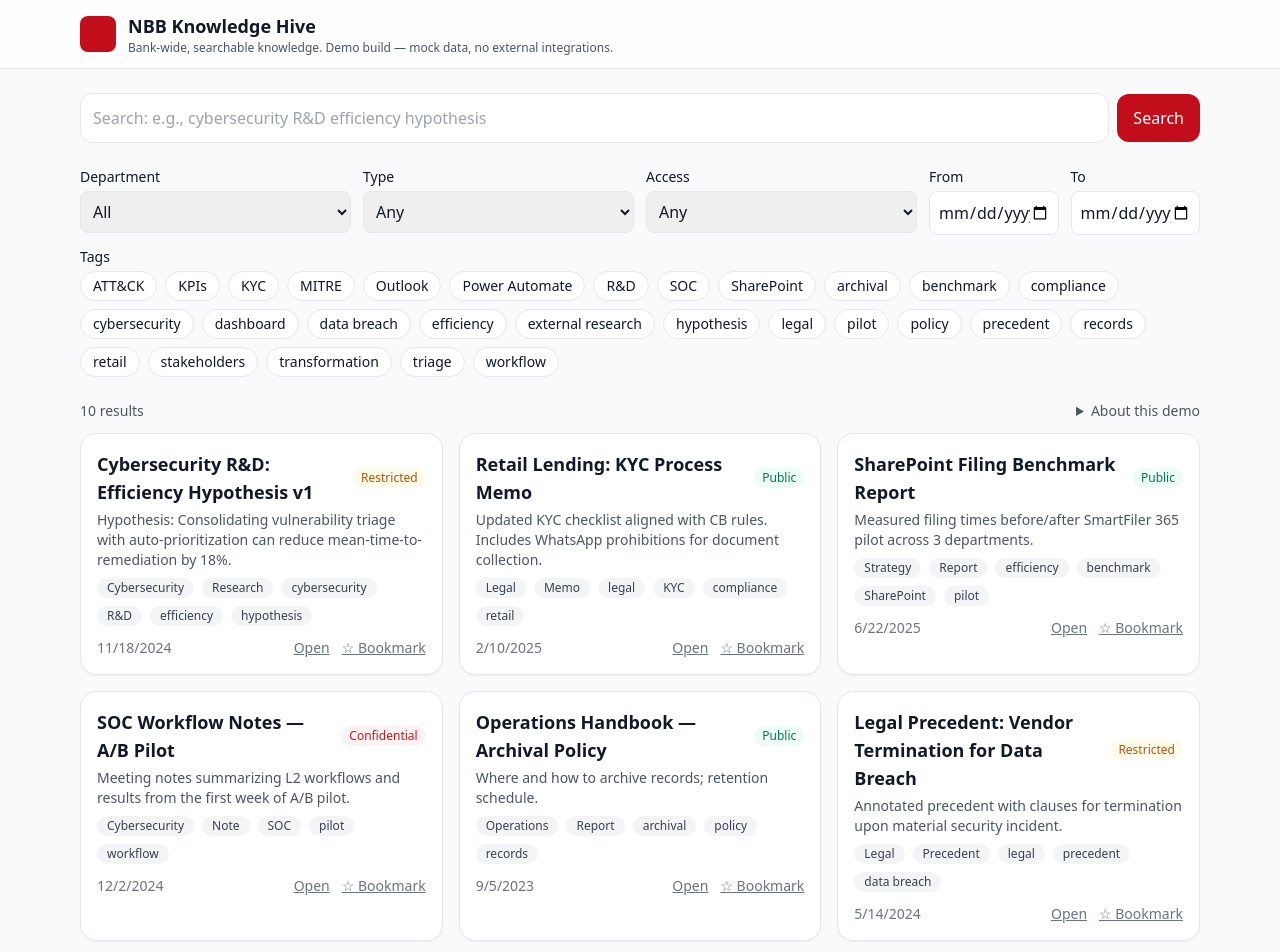
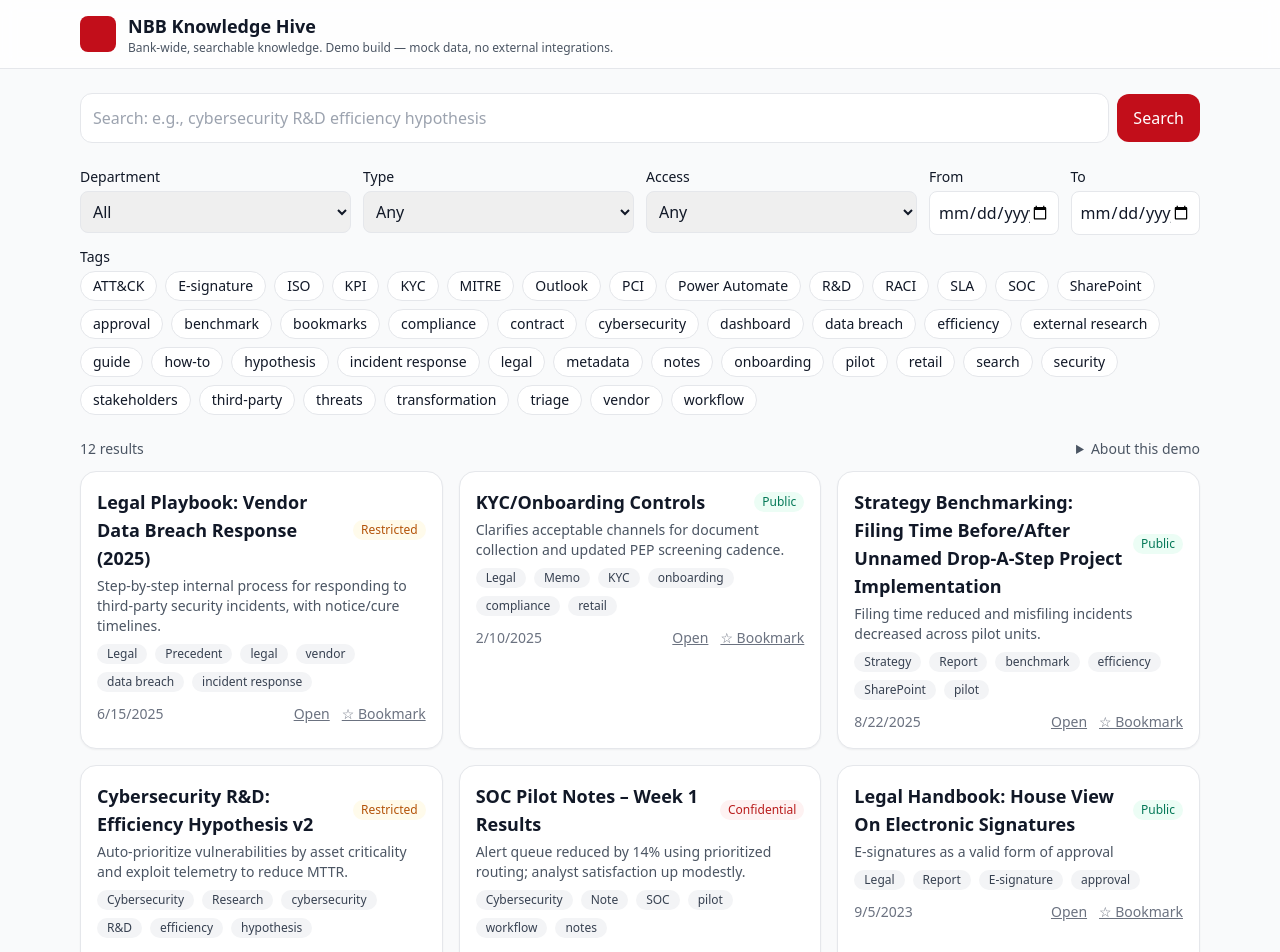
Before and after one commit to HeshamBucheeri/nbb-knowledge-hive, a React (Vite) app in the folder nbb-knowledge-hive/nbb-knowledge-hive/: page / in a window 1280 px wide. Shown: the top 952 px of the page. Built offline with nearby package versions, Linux system fonts and the light colour scheme.

Commit message:
Update mock.ts

```diff
--- a/nbb-knowledge-hive/nbb-knowledge-hive/src/data/mock.ts
+++ b/nbb-knowledge-hive/nbb-knowledge-hive/src/data/mock.ts
@@ -2,133 +2,159 @@ import type { Doc } from "../utils/search";
 
 export const MOCK_DOCS: Doc[] = [
   {
-    id: "D-001",
-    title: "Cybersecurity R&D: Efficiency Hypothesis v1",
-    summary: "Hypothesis: Consolidating vulnerability triage with auto-prioritization can reduce mean-time-to-remediation by 18%.",
+    id: "H-001",
+    title: "Legal Playbook: Vendor Data Breach Response (2025)",
+    summary: "Step-by-step internal process for responding to third-party security incidents, with notice/cure timelines.",
+    department: "Legal",
+    type: "Precedent",
+    date: "2025-06-15",
+    tags: ["legal", "vendor", "data breach", "incident response", "contract"],
+    stakeholders: ["Legal", "Procurement", "CISO Office"],
+    accessLevel: "Restricted",
+    content: "Template clauses for termination, audit rights, breach notifications, and indemnities. Includes internal escalation RACI and sample notice letters.",
+    relatedIds: ["H-007", "H-010"]
+  },
+  {
+    id: "H-002",
+    title: "KYC/Onboarding Controls",
+    summary: "Clarifies acceptable channels for document collection and updated PEP screening cadence.",
+    department: "Legal",
+    type: "Memo",
+    date: "2025-02-10",
+    tags: ["KYC", "onboarding", "compliance", "retail"],
+    stakeholders: ["Legal", "Retail Ops", "Compliance"],
+    accessLevel: "Public",
+    content: "WhatsApp collection is disallowed. Use approved channels via SharePoint forms or secure email gateways. Adds expiry checks and exception logging.",
+    relatedIds: ["H-008"]
+  },
+  {
+    id: "H-003",
+    title: "Strategy Benchmarking: Filing Time Before/After Unnamed Drop-A-Step Project Implementation",
+    summary: "Filing time reduced and misfiling incidents decreased across pilot units.",
+    department: "Strategy",
+    type: "Report",
+    date: "2025-08-22",
+    tags: ["benchmark", "efficiency", "SharePoint", "pilot"],
+    stakeholders: ["Strategy", "Operations"],
+    accessLevel: "Public",
+    content: "Average filing time dropped from 48s to 19s; misfiling reduced by 72% across Legal/IT/Ops cohorts during a 4-week pilot.",
+    relatedIds: ["H-008", "H-011"]
+  },
+  {
+    id: "H-004",
+    title: "Cybersecurity R&D: Efficiency Hypothesis v2",
+    summary: "Auto-prioritize vulnerabilities by asset criticality and exploit telemetry to reduce MTTR.",
     department: "Cybersecurity",
     type: "Research",
     date: "2024-11-18",
     tags: ["cybersecurity", "R&D", "efficiency", "hypothesis", "triage"],
     stakeholders: ["CISO Office", "SOC", "Infra"],
     accessLevel: "Restricted",
-    content: "We observed alert fatigue in Q3-2024. Proposed: auto-prioritize CVEs by asset criticality and exploit telemetry. Run A/B pilot with SOC L2.",
-    relatedIds: ["D-004", "D-010"]
+    content: "Design an A/B pilot: prioritized ticket routing vs. FIFO. Measure queue depth, SLA breach rate, and analyst handoff time.",
+    relatedIds: ["H-005", "H-010"]
   },
   {
-    id: "D-002",
-    title: "Retail Lending: KYC Process Memo",
-    summary: "Updated KYC checklist aligned with CB rules. Includes WhatsApp prohibitions for document collection.",
-    department: "Legal",
-    type: "Memo",
-    date: "2025-02-10",
-    tags: ["legal", "KYC", "compliance", "retail"],
-    stakeholders: ["Legal", "Retail Ops"],
-    accessLevel: "Public",
-    content: "KYC via WhatsApp is not accepted. Use official channels. Checklist adjusted for PEP screening and document expiry.",
-    relatedIds: ["D-006"]
-  },
-  {
-    id: "D-003",
-    title: "SharePoint Filing Benchmark Report",
-    summary: "Measured filing times before/after SmartFiler 365 pilot across 3 departments.",
-    department: "Strategy",
-    type: "Report",
-    date: "2025-06-22",
-    tags: ["efficiency", "benchmark", "SharePoint", "pilot"],
-    stakeholders: ["Strategy", "Operations"],
-    accessLevel: "Public",
-    content: "Average filing time dropped from 48s to 19s. Misfiling reduced by 72%.",
-    relatedIds: ["D-008"]
-  },
-  {
-    id: "D-004",
-    title: "SOC Workflow Notes — A/B Pilot",
-    summary: "Meeting notes summarizing L2 workflows and results from the first week of A/B pilot.",
+    id: "H-005",
+    title: "SOC Pilot Notes – Week 1 Results",
+    summary: "Alert queue reduced by 14% using prioritized routing; analyst satisfaction up modestly.",
     department: "Cybersecurity",
     type: "Note",
     date: "2024-12-02",
-    tags: ["SOC", "pilot", "workflow"],
+    tags: ["SOC", "pilot", "workflow", "notes"],
     stakeholders: ["SOC", "Infra"],
     accessLevel: "Confidential",
-    content: "Week 1 results: alert queue length reduced by 14% with prioritized routing.",
-    relatedIds: ["D-001"]
+    content: "Observations: reduced re-open rate, fewer duplicate tickets. Risks: over-prioritization of specific assets; calibration needed.",
+    relatedIds: ["H-004"]
   },
   {
-    id: "D-005",
-    title: "Operations Handbook — Archival Policy",
-    summary: "Where and how to archive records; retention schedule.",
-    department: "Operations",
+    id: "H-006",
+    title: "Legal Handbook: House View On Electronic Signatures",
+    summary: "E-signatures as a valid form of approval",
+    department: "Legal",
     type: "Report",
     date: "2023-09-05",
-    tags: ["archival", "policy", "records"],
-    stakeholders: ["Operations", "IT"],
+    tags: ["E-signature", "approval"],
+    stakeholders: ["Legal"],
     accessLevel: "Public",
-    content: "Records older than 7 years go to cold storage. Legal hold overrides deletion.",
+    content: "The courts now recognize electronic sigantures as a valid form of approval. We will now recognize electronic signatures as an acceptable form of approval, provided that we highlight the associated risk of forgery to the relevant department whenever this advice is given",
     relatedIds: []
   },
   {
-    id: "D-006",
-    title: "Legal Precedent: Vendor Termination for Data Breach",
-    summary: "Annotated precedent with clauses for termination upon material security incident.",
-    department: "Legal",
-    type: "Precedent",
-    date: "2024-05-14",
-    tags: ["legal", "precedent", "data breach"],
-    stakeholders: ["Legal", "Procurement"],
+    id: "H-007",
+    title: "Security Requirements for Critical Vendors",
+    summary: "Mandatory controls checklist aligned to ISO/PCI; onboarding & annual review cadence.",
+    department: "Cybersecurity",
+    type: "Report",
+    date: "2024-08-21",
+    tags: ["vendor", "security", "ISO", "PCI", "third-party"],
+    stakeholders: ["CISO Office", "Procurement", "Legal"],
     accessLevel: "Restricted",
-    content: "Includes notice and cure periods; security certification obligations.",
-    relatedIds: ["D-002"]
+    content: "CSPM evidence, SOC2/ISO recency, incident reporting SLAs, breach drill participation, and encryption at rest/in transit verification.",
+    relatedIds: ["H-001", "H-010"]
   },
   {
-    id: "D-007",
-    title: "Outlook ↔ SharePoint Integration Notes",
-    summary: "How-to notes for automating email-to-folder flows using Power Automate.",
+    id: "H-008",
+    title: "Outlook → SharePoint Filing: Power Automate Notes",
+    summary: "Email-to-folder automation with metadata mapping and safe filename rules.",
     department: "IT",
     type: "Note",
     date: "2025-03-01",
-    tags: ["Outlook", "SharePoint", "Power Automate"],
+    tags: ["Outlook", "SharePoint", "Power Automate", "metadata"],
     stakeholders: ["IT"],
     accessLevel: "Public",
-    content: "Use Power Automate triggers on new emails; map metadata, sanitize filenames.",
-    relatedIds: ["D-003"]
+    content: "Trigger on new emails from approved senders; extract subject/tags; map to department libraries; sanitize names; log audit entries.",
+    relatedIds: ["H-002", "H-003"]
   },
   {
-    id: "D-008",
-    title: "Departmental Dashboard – Legal (Prototype)",
-    summary: "KPIs for legal requests, SLAs, and document retrieval time.",
+    id: "H-009",
+    title: "Stakeholder Map: Digital Transformation",
+    summary: "Primary/secondary stakeholders with RACI suggestions per stream.",
+    department: "Strategy",
+    type: "Note",
+    date: "2024-03-19",
+    tags: ["stakeholders", "RACI", "transformation"],
+    stakeholders: ["CIO", "COO", "Strategy"],
+    accessLevel: "Public",
+    content: "Keeps an up-to-date matrix for governance streams and escalation paths; aligns with program board cadence.",
+    relatedIds: ["H-003", "H-011"]
+  },
+  {
+    id: "H-010",
+    title: "External Research: Banking Threat Tactics 2024",
+    summary: "Key ATT&CK trends relevant to retail banking and payments.",
+    department: "Cybersecurity",
+    type: "Research",
+    date: "2024-10-09",
+    tags: ["external research", "MITRE", "ATT&CK", "threats"],
+    stakeholders: ["CISO Office"],
+    accessLevel: "Restricted",
+    content: "Initial access via phishing and privilege escalation remain dominant. Recommends controls tuning and quarterly staff refreshers.",
+    relatedIds: ["H-001", "H-004", "H-007"]
+  },
+  {
+    id: "H-011",
+    title: "Department Dashboard – Legal (Prototype)",
+    summary: "KPIs for legal requests, SLAs, and average document retrieval time.",
     department: "Legal",
     type: "Report",
     date: "2025-07-12",
-    tags: ["dashboard", "legal", "KPIs"],
+    tags: ["dashboard", "legal", "KPI", "SLA"],
     stakeholders: ["Legal"],
     accessLevel: "Public",
-    content: "Average retrieval time now 22s, target 15s.",
-    relatedIds: ["D-002", "D-006"]
+    content: "Open matters, cycle time per request class, retrieval time (current 22s; target 15s), and ageing buckets.",
+    relatedIds: ["H-002", "H-003"]
   },
   {
-    id: "D-009",
-    title: "Stakeholder Map — Digital Transformation",
-    summary: "Primary and secondary stakeholders for transformation projects.",
-    department: "Strategy",
+    id: "H-012",
+    title: "Knowledge Hive How-To: Bookmarks, Search, Filters",
+    summary: "Quick user guide for the demo: searching, filtering, opening related docs, and bookmarking.",
+    department: "IT",
     type: "Note",
-    date: "2024-03-19",
-    tags: ["stakeholders", "transformation"],
-    stakeholders: ["CIO", "COO", "Strategy"],
+    date: "2025-08-01",
+    tags: ["how-to", "guide", "search", "bookmarks"],
+    stakeholders: ["All Staff"],
     accessLevel: "Public",
-    content: "Maintains mapping with RACI suggestions.",
-    relatedIds: ["D-003"]
-  },
-  {
-    id: "D-010",
-    title: "External Research Snapshot: MITRE Exploit Trends 2024",
-    summary: "Key trends across ATT&CK techniques relevant to banking.",
-    department: "Cybersecurity",
-    type: "Research",
-    date: "2024-10-09",
-    tags: ["external research", "MITRE", "ATT&CK"],
-    stakeholders: ["CISO Office"],
-    accessLevel: "Restricted",
-    content: "Privilege escalation and initial access via phishing remain dominant; recommends user training reinforcement.",
-    relatedIds: ["D-001"]
+    content: "Use the top search for keywords; filter by department, type, access, date, or tags. Open a result to view details and related items; use ☆ to bookmark.",
+    relatedIds: ["H-008"]
   }
 ];
```
